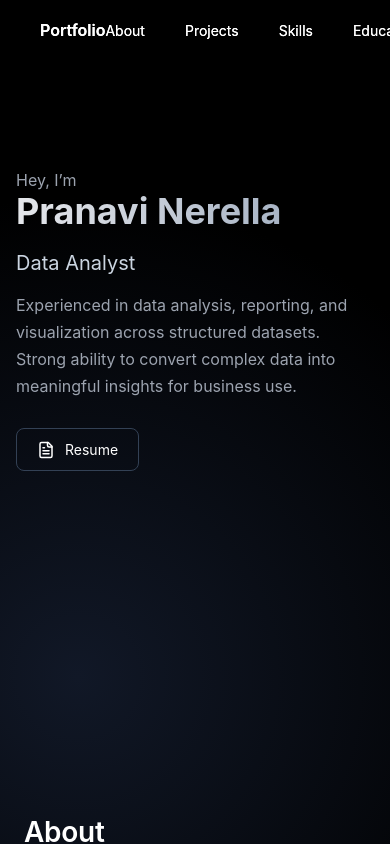
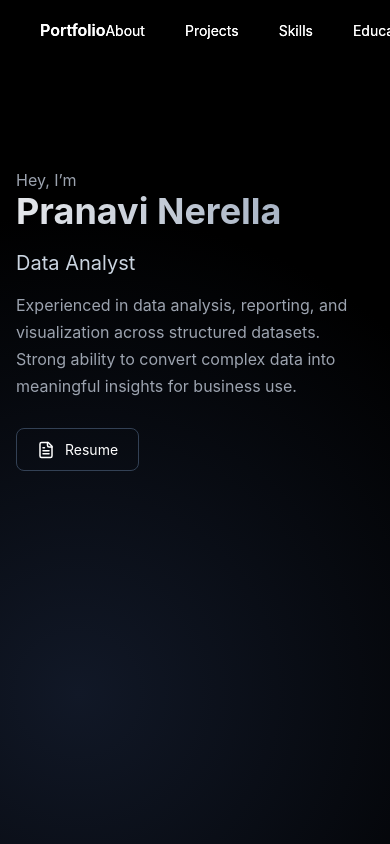
Before and after one commit to pranavi-0827/portfolio, a Next.js app: page / in a window 390 px wide. Shown: the top 844 px of the page. Built offline with nearby package versions, Linux system fonts and the light colour scheme.

Commit message:
Fix hero height for mobile viewport

```diff
--- a/app/components/Hero.tsx
+++ b/app/components/Hero.tsx
@@ -7,7 +7,7 @@ export default function Hero() {
   return (
     <section
       style={{
-           minHeight: "80vh",
+           minHeight: "100vh",
     paddingTop: "100px",
     paddingLeft: "16px",
     paddingRight: "16px",
```
